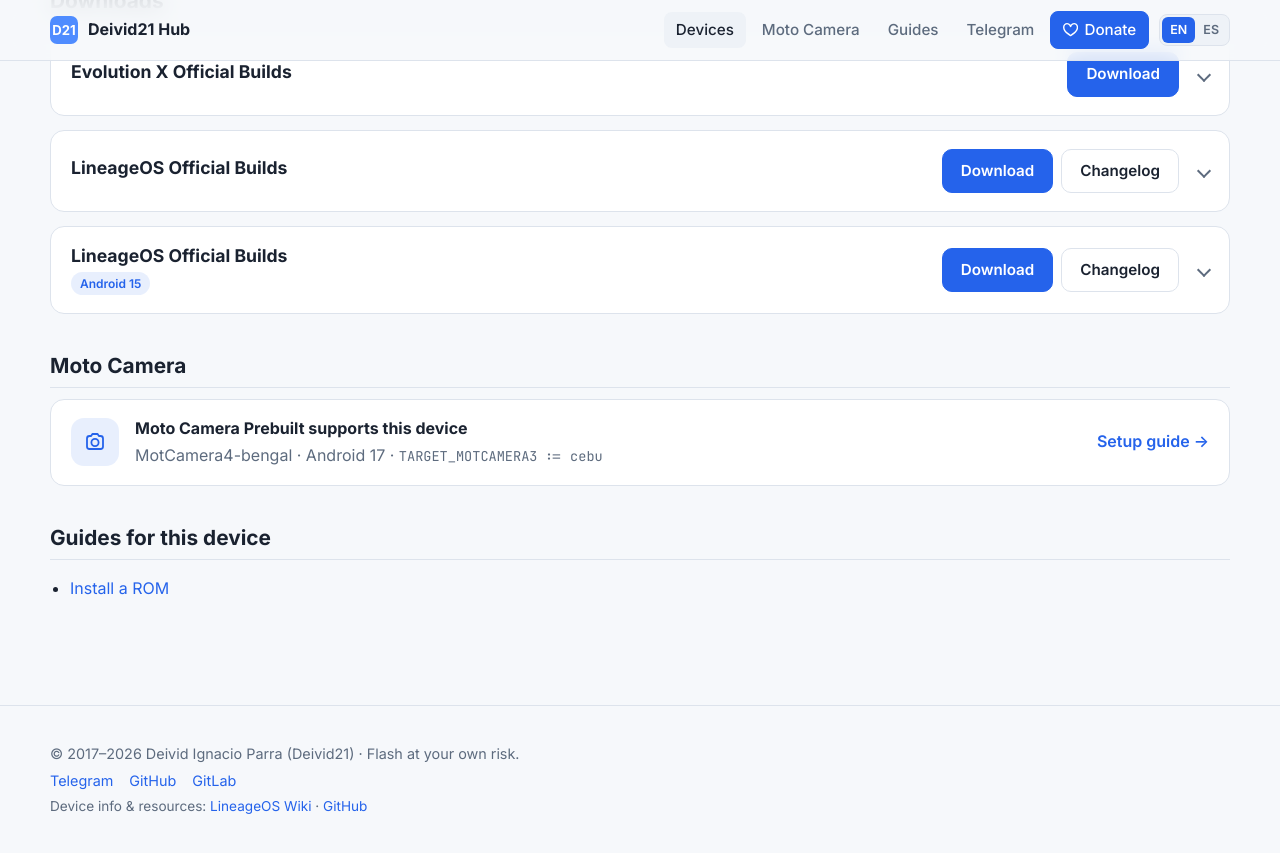
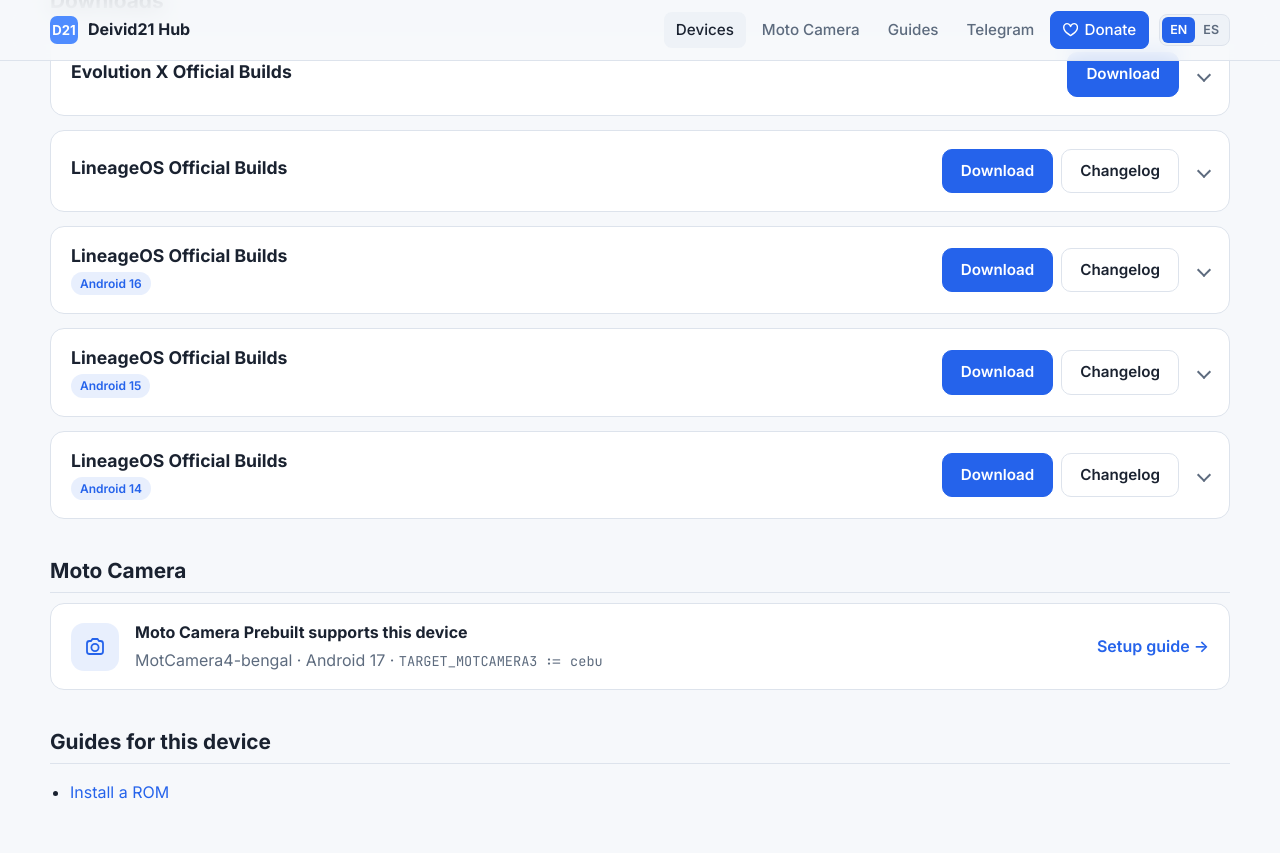
Before and after one commit to Deivid21/deivid21.github.io, a Jekyll site: the page built from _devices/cebu.md, in a window 1280 px wide and 900 px high, scrolled down 503 px. Shown: the top 853 px of the window. Built offline with Jekyll 4.4.1, drawn with Linux system fonts in a browser that asks for light colours; part of the change alters nothing that is shown.

Commit message:
feat(devices): add archived LineageOS builds for cebu
Keep the last official signed nightlies from Deivid21/RELEASES: 23.2
(Android 16), 21.0 (Android 14). Also sync the 22.2 security patch with
its release.

Co-Authored-By: Claude Opus 5.5 <noreply@anthropic.com>

```diff
--- a/_devices/cebu.md
+++ b/_devices/cebu.md
@@ -22,6 +22,30 @@ roms:
     # date: 2026-11-03
   - name: LineageOS
     archived: true
+    android: 16
+    version: "23.2"
+    status: discontinued
+    date: 2026-10-10
+    download: https://github.com/Deivid21/RELEASES/releases/download/lineage-23.2-20261010-nightly-cebu-signed/lineage-23.2-20261010-nightly-cebu-signed.zip
+    changelog: https://github.com/Deivid21/RELEASES/releases/tag/lineage-23.2-20261010-nightly-cebu-signed
+    sha256: "827ecca728ff45cfe5bfe7fa3f6c1d6e95e3f93f376ca523cc6473e72e8ed5e2"
+    filesize: "1.03 GB"
+    security_patch: October 2026
+    gapps: false
+    forum: https://xdaforums.com/t/rom-17-official-lineageos-24-0-for-moto-g9-power-cebu.4719845/
+    files:
+      - name: boot.img
+        url: https://github.com/Deivid21/RELEASES/releases/download/lineage-23.2-20261010-nightly-cebu-signed/boot.img
+      - name: dtbo.img
+        url: https://github.com/Deivid21/RELEASES/releases/download/lineage-23.2-20261010-nightly-cebu-signed/dtbo.img
+      - name: recovery.img
+        url: https://github.com/Deivid21/RELEASES/releases/download/lineage-23.2-20261010-nightly-cebu-signed/recovery.img
+      - name: vbmeta.img
+        url: https://github.com/Deivid21/RELEASES/releases/download/lineage-23.2-20261010-nightly-cebu-signed/vbmeta.img
+    notes: "Last official LineageOS 23.2 nightly build (signed): October 2026 security patch, SELinux enforcing. No longer updated."
+    notes_es: "Última nightly oficial de LineageOS 23.2 (firmada): parche de seguridad de octubre de 2026, SELinux enforcing. Ya no se actualiza."
+  - name: LineageOS
+    archived: true
     android: 15
     version: "22.2"
     status: discontinued
@@ -30,7 +54,7 @@ roms:
     changelog: https://github.com/Deivid21/RELEASES/releases/tag/lineage-22.2-20251011-nightly-cebu-signed
     sha256: "1f56a45e5dee6edd98bf9d7d8fb2c9092656faff0a33c944def09b2d454a5126"
     filesize: "0.93 GB"
-    security_patch: September 2025
+    security_patch: October 2025
     gapps: false
     forum: https://xdaforums.com/t/rom-17-official-lineageos-24-0-for-moto-g9-power-cebu.4719845/
     files:
@@ -44,6 +68,30 @@ roms:
         url: https://github.com/Deivid21/RELEASES/releases/download/lineage-22.2-20251011-nightly-cebu-signed/super_empty.img
       - name: vbmeta.img
         url: https://github.com/Deivid21/RELEASES/releases/download/lineage-22.2-20251011-nightly-cebu-signed/vbmeta.img
-    notes: "Last official LineageOS 22.2 nightly build (signed): September 2025 security patch, SELinux enforcing. No longer updated."
-    notes_es: "Última nightly oficial de LineageOS 22.2 (firmada): parche de seguridad de septiembre de 2025, SELinux enforcing. Ya no se actualiza."
+    notes: "Last official LineageOS 22.2 nightly build (signed): October 2025 security patch, SELinux enforcing. No longer updated."
+    notes_es: "Última nightly oficial de LineageOS 22.2 (firmada): parche de seguridad de octubre de 2025, SELinux enforcing. Ya no se actualiza."
+  - name: LineageOS
+    archived: true
+    android: 14
+    version: "21.0"
+    status: discontinued
+    date: 2024-12-28
+    download: https://github.com/Deivid21/RELEASES/releases/download/lineage-21.0-20241228-nightly-cebu-signed/lineage-21.0-20241228-nightly-cebu-signed.zip
+    changelog: https://github.com/Deivid21/RELEASES/releases/tag/lineage-21.0-20241228-nightly-cebu-signed
+    sha256: "090e148c3842bc7c3f63cf66d1d7aaddb7a43bb009ab164174a4c1ff40d62e0a"
+    filesize: "0.88 GB"
+    security_patch: December 2024
+    gapps: false
+    forum: https://xdaforums.com/t/rom-17-official-lineageos-24-0-for-moto-g9-power-cebu.4719845/
+    files:
+      - name: boot.img
+        url: https://github.com/Deivid21/RELEASES/releases/download/lineage-21.0-20241228-nightly-cebu-signed/boot.img
+      - name: dtbo.img
+        url: https://github.com/Deivid21/RELEASES/releases/download/lineage-21.0-20241228-nightly-cebu-signed/dtbo.img
+      - name: recovery.img
+        url: https://github.com/Deivid21/RELEASES/releases/download/lineage-21.0-20241228-nightly-cebu-signed/recovery.img
+      - name: vbmeta.img
+        url: https://github.com/Deivid21/RELEASES/releases/download/lineage-21.0-20241228-nightly-cebu-signed/vbmeta.img
+    notes: "Last official LineageOS 21.0 nightly build (signed): December 2024 security patch, SELinux enforcing. No longer updated."
+    notes_es: "Última nightly oficial de LineageOS 21.0 (firmada): parche de seguridad de diciembre de 2024, SELinux enforcing. Ya no se actualiza."
 ---
```
